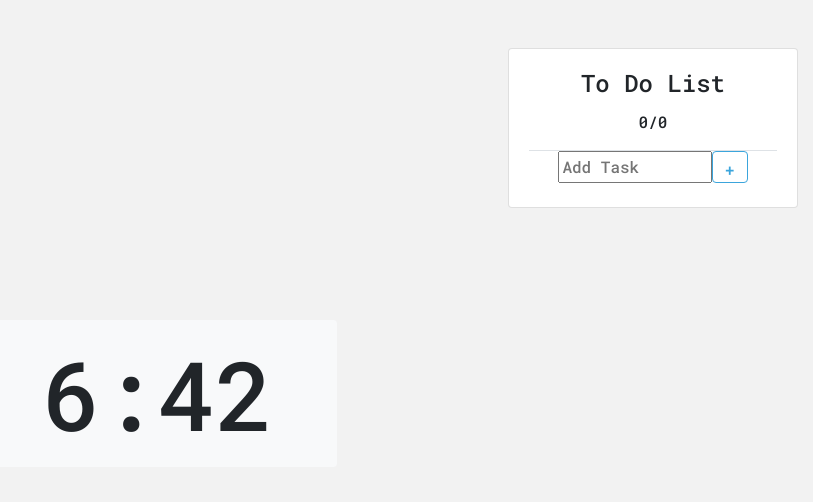
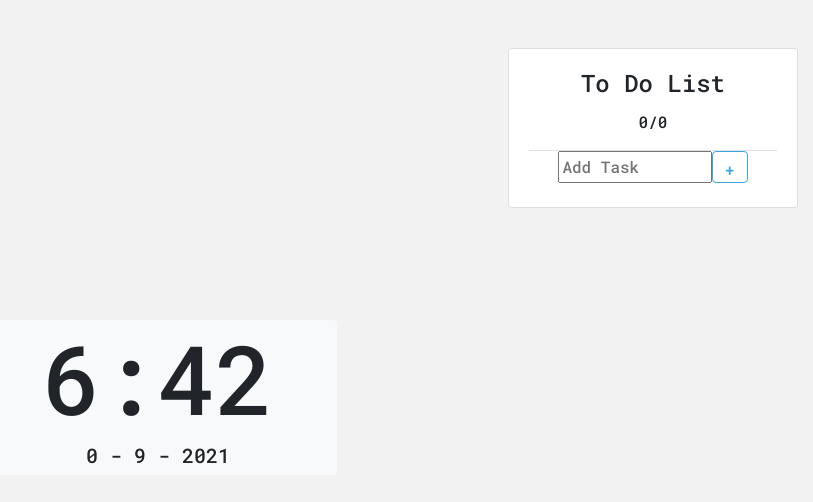
Before and after one commit to ethanvachon/checkpoint-4, a website with bundled scripts: page index.html in a window 1280 px wide. Shown: the whole page, without its empty margins (467-1280 px from the left). Built offline with nearby package versions, Linux system fonts and the light colour scheme; no server answers.

Commit message:
clock finished

```diff
--- a/app/Controllers/QuoteController.js
+++ b/app/Controllers/QuoteController.js
@@ -12,6 +12,9 @@ function _drawClock(){
   let time = new Date()
   let hours = time.getHours()
   let minutes = time.getMinutes()
+  document.getElementById('year').innerHTML = time.getFullYear().toString()
+  document.getElementById('month').innerHTML = time.getMonth().toString()
+  document.getElementById('day').innerHTML = time.getDate().toString()
   document.getElementById('hours').innerText = hours.toString()
   if(minutes < 10){
     document.getElementById('minutes').innerText = `0${minutes}`
@@ -28,7 +31,7 @@ export default class QuoteController {
     _drawClock()
     setInterval(() => {
       _drawClock()
-    }, 30000);
+    }, 5000);
   }
   getQuote(){
     try {
--- a/index.html
+++ b/index.html
@@ -46,8 +46,9 @@
         </div>
 
         <div class="row clock">
-            <div class="d-flex justify-content-center rounded">
-                <h1 class="display-1 bg-light p-3 rounded"><span id="hours">00</span>:<span id="minutes">00</span></h1>
+            <div class="d-flex justify-content-center align-items-center flex-column rounded clock-body bg-light">
+                <h1 class="display-1 rounded"><span id="hours">00</span>:<span id="minutes">00</span></h1>
+                <h5><span id="month"></span> - <span id="day"></span> - <span id="year"></span></h5>
             </div>
 
 
```
Also changed, not shown: assets/style/main.css.
